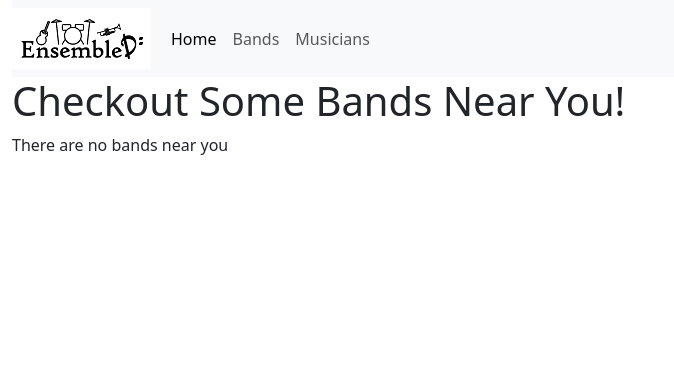
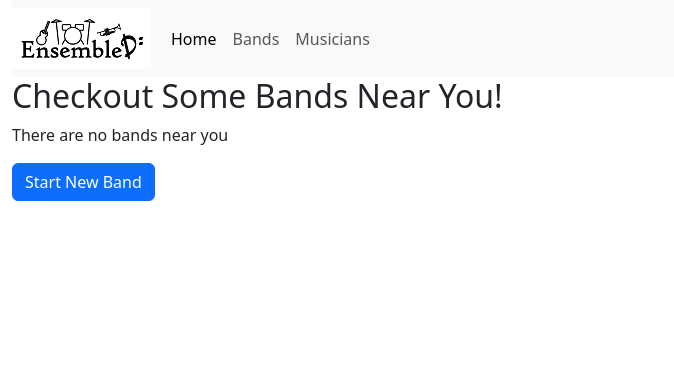
Before and after one commit to DunnIdle6/CS3300_Project, a Django app: page /bands/ in a window 1280 px wide. Shown: the top 377 px of the page, without its empty margins (0-674 px from the left). Run offline with Django 4.2, Linux system fonts and the light colour scheme; data that the repository does not hold is empty; some libraries are stand-ins or nearby versions.

Commit message:
band create form

```diff
--- a/ensembled_app/templates/ensembled_app/band_list.html
+++ b/ensembled_app/templates/ensembled_app/band_list.html
@@ -1,7 +1,8 @@
 {% extends 'ensembled_app\base_template.html' %}
+{% load django_bootstrap5 %}
 
 {% block content%}
-    <h1>Checkout Some Bands Near You!</h1>
+    <h2>Checkout Some Bands Near You!</h2>
     {% if Band_list%}
         <ul>
             {% for band in Band_list%}
@@ -14,4 +15,6 @@
         <p>There are no bands near you</P>
     {% endif %}
 
+    <a class="btn btn-primary" href="{% url 'band-create' %}" role="button">Start New Band</a>
+
 {% endblock%}
--- a/ensembled_app/urls.py
+++ b/ensembled_app/urls.py
@@ -8,14 +8,14 @@ urlpatterns = [
     path('logout/', auth_views.LoginView.as_view(), name='logout'),
 
     #each band's individual page
-    path('band/<int:pk>', views.BandDetailView.as_view(), name='band-detail'),
-
+    path('bands/<int:pk>', views.BandDetailView.as_view(), name='band-detail'),
     #page for a list of bands
     path('bands/', views.BandsListView.as_view(), name='bands'),
+    #page to add a band
+    path('bands/create/', views.BandCreate, name='band-create'),
 
     #page for list of musicians
     path('musicians/', views.MusicianListView.as_view(), name='musicians'),
-
     #page for individual musician
-    path('musician/<int:pk>', views.MusicianDetailView.as_view(), name='musician-detail'),
+    path('musicians/<int:pk>', views.MusicianDetailView.as_view(), name='musician-detail'),
 ]
--- a/ensembled_app/views.py
+++ b/ensembled_app/views.py
@@ -24,6 +24,18 @@ class BandDetailView(generic.DetailView):
         context['Members'] = Musician.objects.all().filter(Bands=self.get_object())
         return context
 
+def BandCreate(request):
+    if request.method == 'POST':
+        form = BandForm(request.POST)
+        if form.is_valid():
+            band = form.save()
+            return redirect('band-detail', band.id)
+    else:
+        form = BandForm()
+
+    return render(request, 'ensembled_app/band_create.html', {'form': form})
+
+
 class MusicianListView(generic.ListView):
     model = Musician
     context_object_name = 'Musician_list'
```
Also changed, not shown: ensembled_app/forms.py (+7 -0 lines), ensembled_app/templates/ensembled_app/band_create.html (added, +13 -0 lines).
